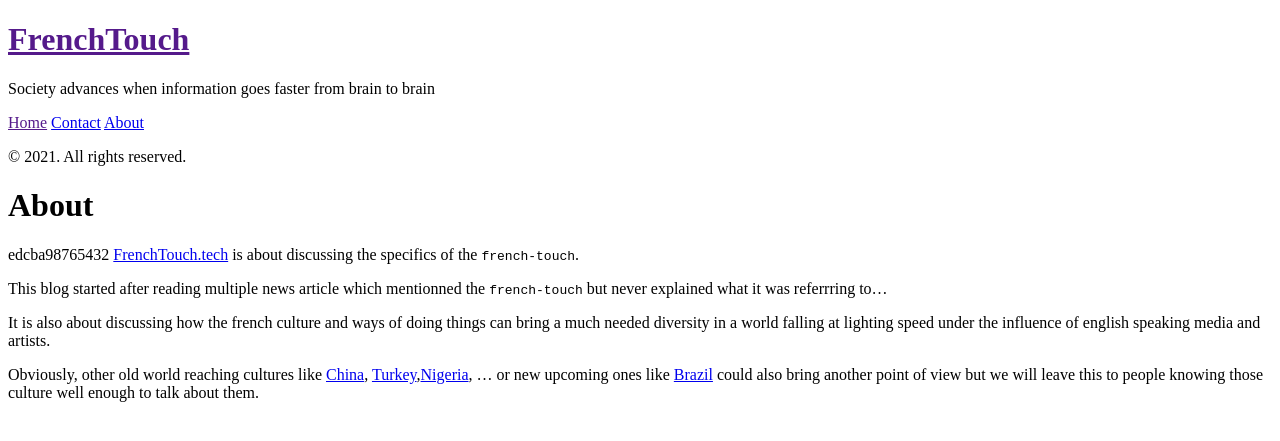
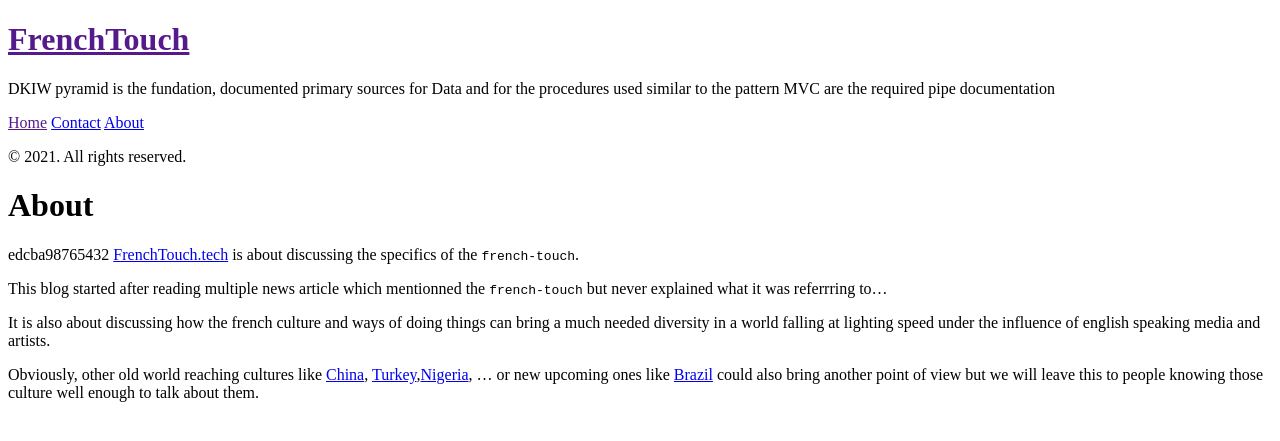
Before and after one commit to touch4tech/touch4tech, a Jekyll site: the page built from about.md, in a window 1280 px wide. Shown: the top 441 px of the page. Built offline with Jekyll 4.4.1, drawn with Linux system fonts in a browser that asks for light colours; some web fonts are replaced.

Commit message:
Update _config.yml

```diff
--- a/_config.yml
+++ b/_config.yml
@@ -9,8 +9,8 @@
 
 # Setup
 title:            FrenchTouch
-tagline:          'Because the world needs depth'
-description:      'Society advances when information goes faster from brain to brain'
+tagline:          'Society advances when information goes faster from brain to brain'
+description:      'DKIW pyramid is the fundation, documented primary sources for Data and for the procedures used similar to the pattern MVC are the required pipe documentation '
 url:              http://french-touch.dev
 baseurl:          /
 
```
